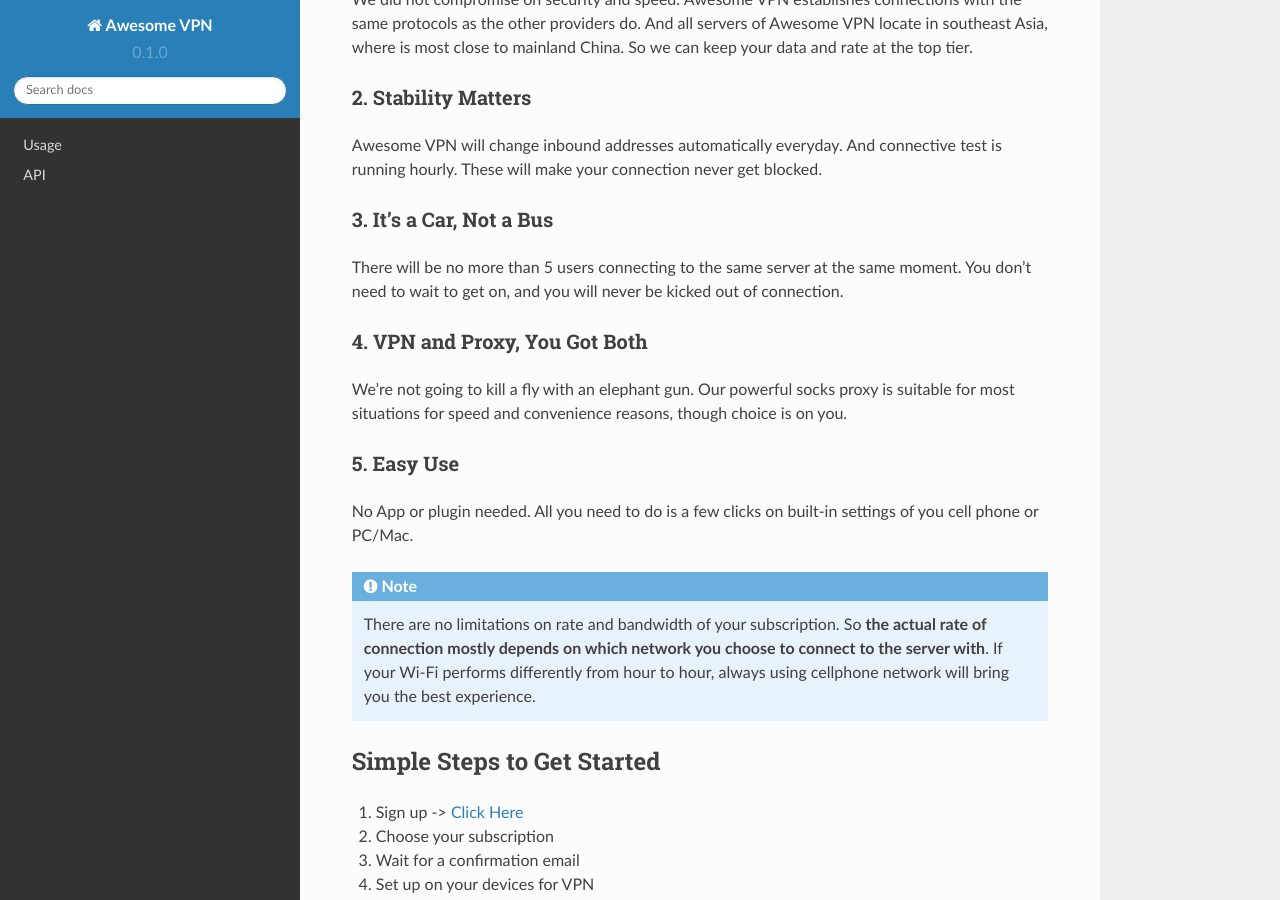
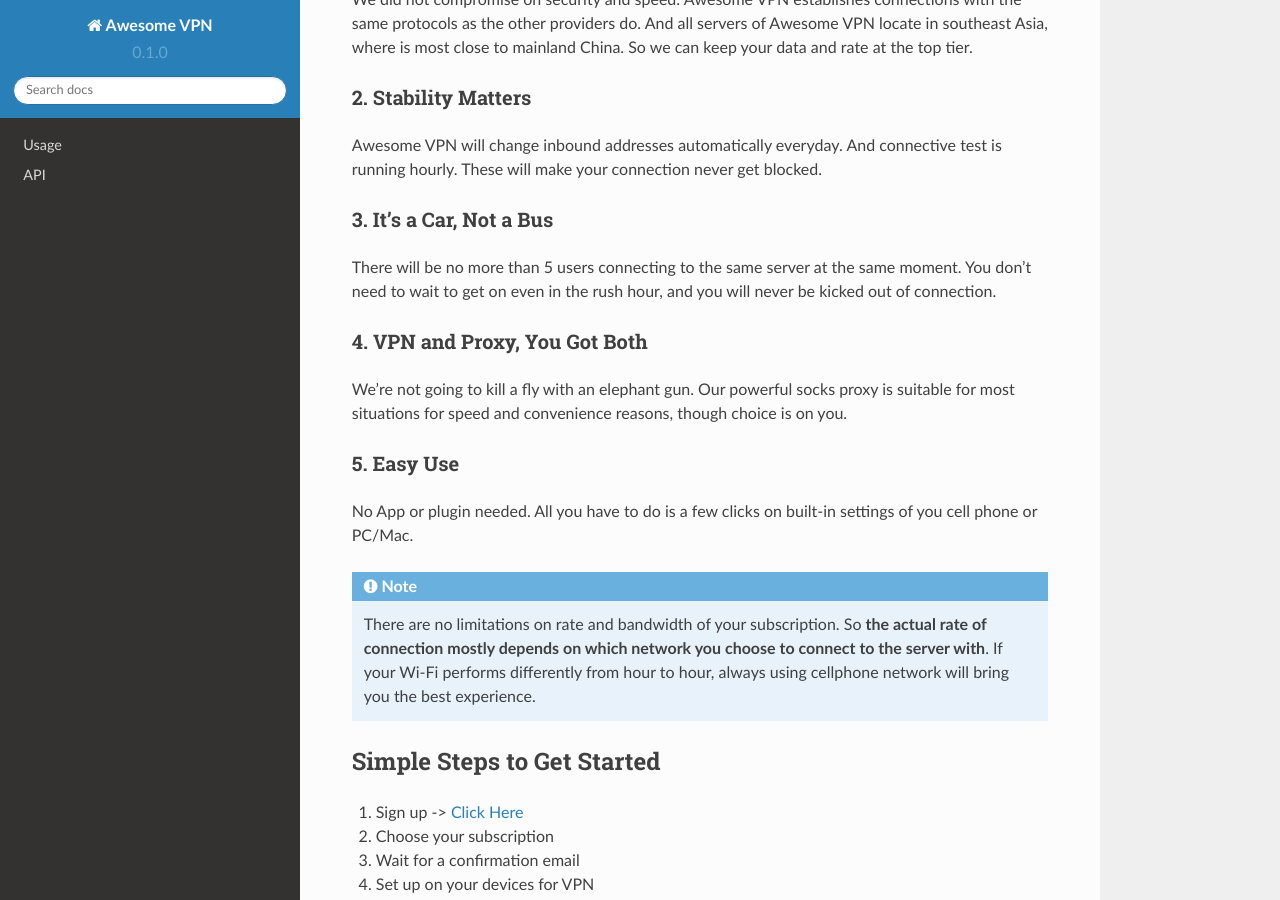
Before and after one commit to orezm/avc, a Sphinx documentation site: the page built from docs/source/index.rst, in a window 1280 px wide and 900 px high, scrolled down 547 px. Built offline with Sphinx 7.4.7 and the Read the Docs theme 2.0.0, drawn with Linux system fonts in a browser that asks for light colours.

Commit message:
Update index.rst

```diff
--- a/docs/source/index.rst
+++ b/docs/source/index.rst
@@ -23,7 +23,7 @@
 
 3. It's a Car, Not a Bus
 ^^^^^^^^^^^^^^^^^^^^^
-There will be no more than 5 users connecting to the same server at the same moment. You don't need to wait to get on, and you will never be kicked out of connection.
+There will be no more than 5 users connecting to the same server at the same moment. You don't need to wait to get on even in the rush hour, and you will never be kicked out of connection.
 
 4. VPN and Proxy, You Got Both
 ^^^^^^^^^^^^^^^^^^^^^^^^^^^
@@ -31,7 +31,7 @@
 
 5. Easy Use
 ^^^^^^^^
-No App or plugin needed. All you need to do is a few clicks on built-in settings of you cell phone or PC/Mac.
+No App or plugin needed. All you have to do is a few clicks on built-in settings of you cell phone or PC/Mac.
 
 
 .. note::
```
